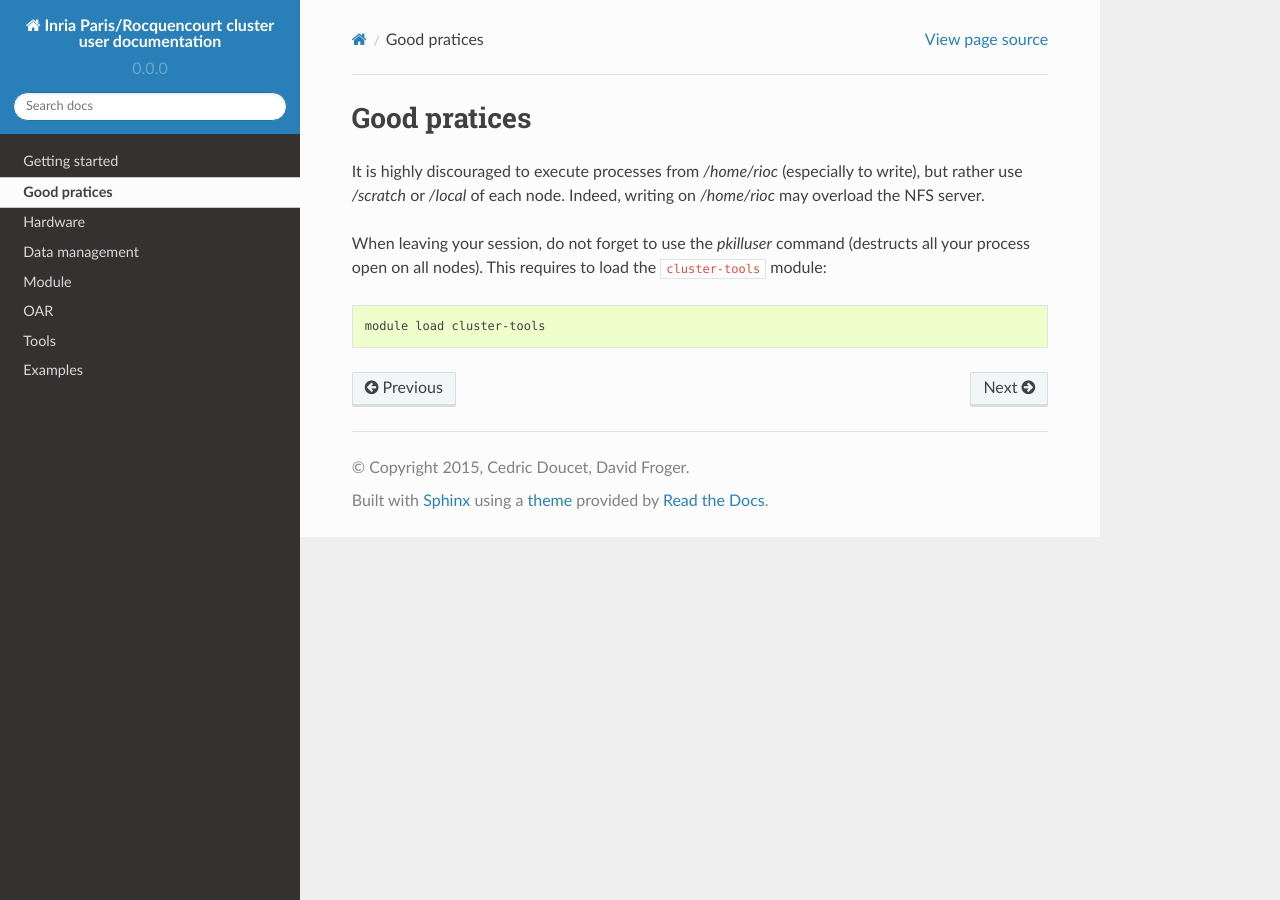
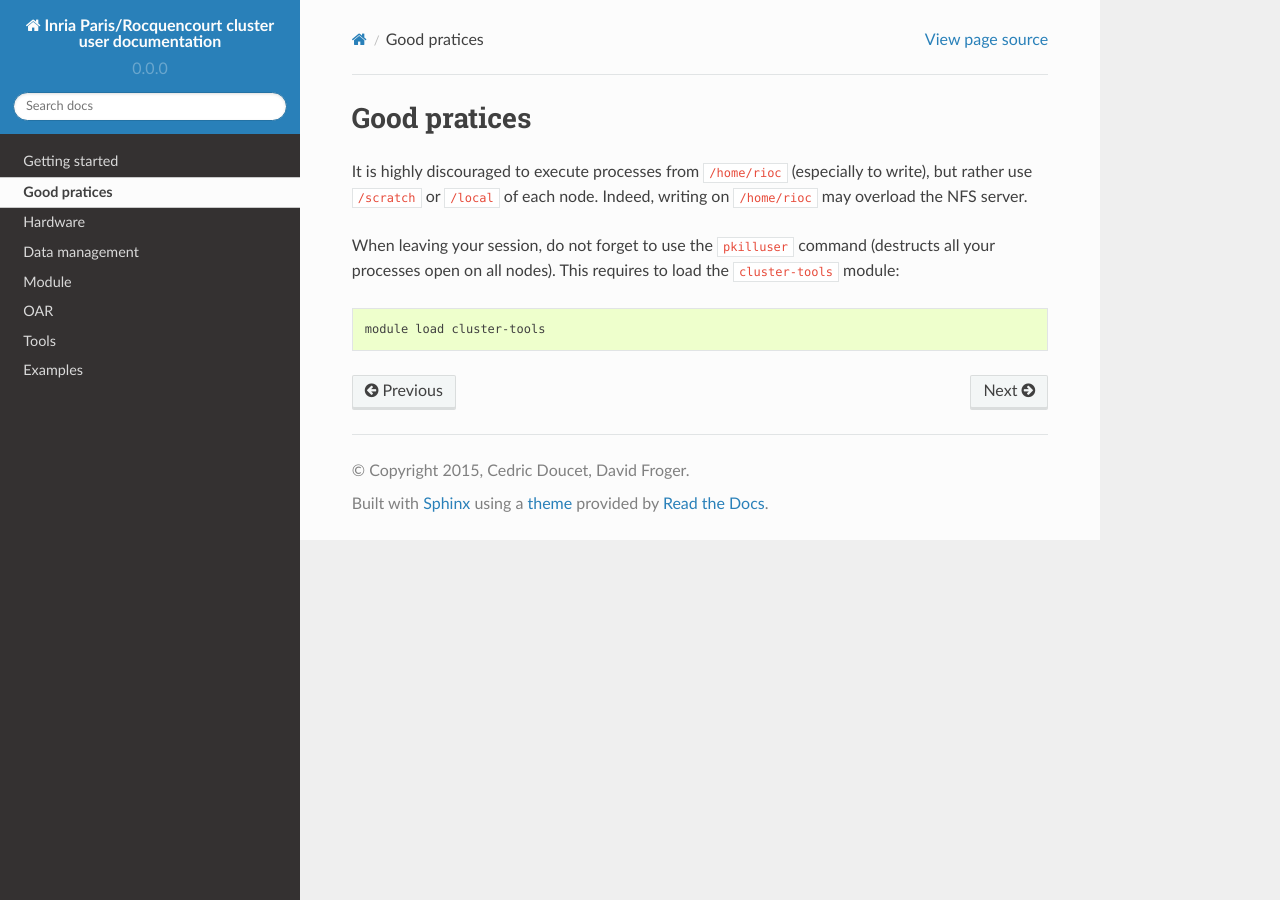
Before and after one commit to abertout/rioc, a Sphinx documentation site: the page built from doc/good_practices.rst, in a window 1280 px wide. Built offline with Sphinx 7.4.7 and the Read the Docs theme 2.0.0, drawn with Linux system fonts in a browser that asks for light colours.

Commit message:
Fix typos

```diff
--- a/doc/conf.py
+++ b/doc/conf.py
@@ -209,7 +209,7 @@ latex_elements = {
 # (source start file, target name, title,
 #  author, documentclass [howto, manual, or own class]).
 latex_documents = [
-  ('index', 'InriaParisRocquencourtclusteruserdocumentation.tex', u'Inria Paris/Rocquencourt cluster user documentation Documentation',
+  ('index', 'InriaParisRocquencourtclusteruserdocumentation.tex', u'Inria Paris/Rocquencourt cluster user documentation',
    u'Cedric Doucet, David Froger', 'manual'),
 ]
 
@@ -239,7 +239,7 @@ latex_documents = [
 # One entry per manual page. List of tuples
 # (source start file, name, description, authors, manual section).
 man_pages = [
-    ('index', 'inriaparisrocquencourtclusteruserdocumentation', u'Inria Paris/Rocquencourt cluster user documentation Documentation',
+    ('index', 'inriaparisrocquencourtclusteruserdocumentation', u'Inria Paris/Rocquencourt cluster user documentation',
      [u'Cedric Doucet, David Froger'], 1)
 ]
 
@@ -253,7 +253,7 @@ man_pages = [
 # (source start file, target name, title, author,
 #  dir menu entry, description, category)
 texinfo_documents = [
-  ('index', 'InriaParisRocquencourtclusteruserdocumentation', u'Inria Paris/Rocquencourt cluster user documentation Documentation',
+  ('index', 'InriaParisRocquencourtclusteruserdocumentation', u'Inria Paris/Rocquencourt cluster user documentation',
    u'Cedric Doucet, David Froger', 'InriaParisRocquencourtclusteruserdocumentation', 'One line description of project.',
    'Miscellaneous'),
 ]
--- a/doc/good_practices.rst
+++ b/doc/good_practices.rst
@@ -1,12 +1,12 @@
 Good pratices
 ===============
 
-It is highly discouraged to execute processes from `/home/rioc` (especially to
-write), but rather use `/scratch` or `/local` of each node. Indeed, writing on
-`/home/rioc` may overload the NFS server.
+It is highly discouraged to execute processes from ``/home/rioc`` (especially to
+write), but rather use ``/scratch`` or ``/local`` of each node. Indeed, writing on
+``/home/rioc`` may overload the NFS server.
 
-When leaving your session, do not forget to use the `pkilluser` command
-(destructs all your process open on all nodes). This requires to load the
+When leaving your session, do not forget to use the ``pkilluser`` command
+(destructs all your processes open on all nodes). This requires to load the
 ``cluster-tools`` module:
 
 .. code-block:: bash
--- a/doc/hardware.rst
+++ b/doc/hardware.rst
@@ -51,8 +51,7 @@ A parallel file system ``FhGFS`` (2Gb/s) on ``InfiniBand`` (first 56 nodes) and
 HPC data.
 
 User home directories are stored on ``rioc`` server and shared using ``NFS``
-on all nodes: ``/home/rioc/<user>``.  No backup is performed on by
-administrators on the home directories.
+on all nodes: ``/home/rioc/<user>``.
 
 ``NAS`` storage volumes ``/projdata/team`` are mounted by ``NFS`` on each node.
 
--- a/doc/module.rst
+++ b/doc/module.rst
@@ -7,7 +7,7 @@ you use (``GCC``, ``MPI``, ``BLAS``, ``LAPACK``, ...).
 commands
 ---------------------------
 
-More usefull ``module`` commands are:
+Most usefull ``module`` commands are:
 
 +------------------------+-------------------------------------+
 | command                | description                         |
@@ -35,7 +35,7 @@ you log on ``rioc``.
 environment
 ---------------------------
 
-``module`` only modify environement variables.
+``module`` only modify environment variables.
 
 Use the ``env`` command to see all the defined environment variables:
 
```
Also changed, not shown: doc/getting_started.rst (+7 -7 lines).
